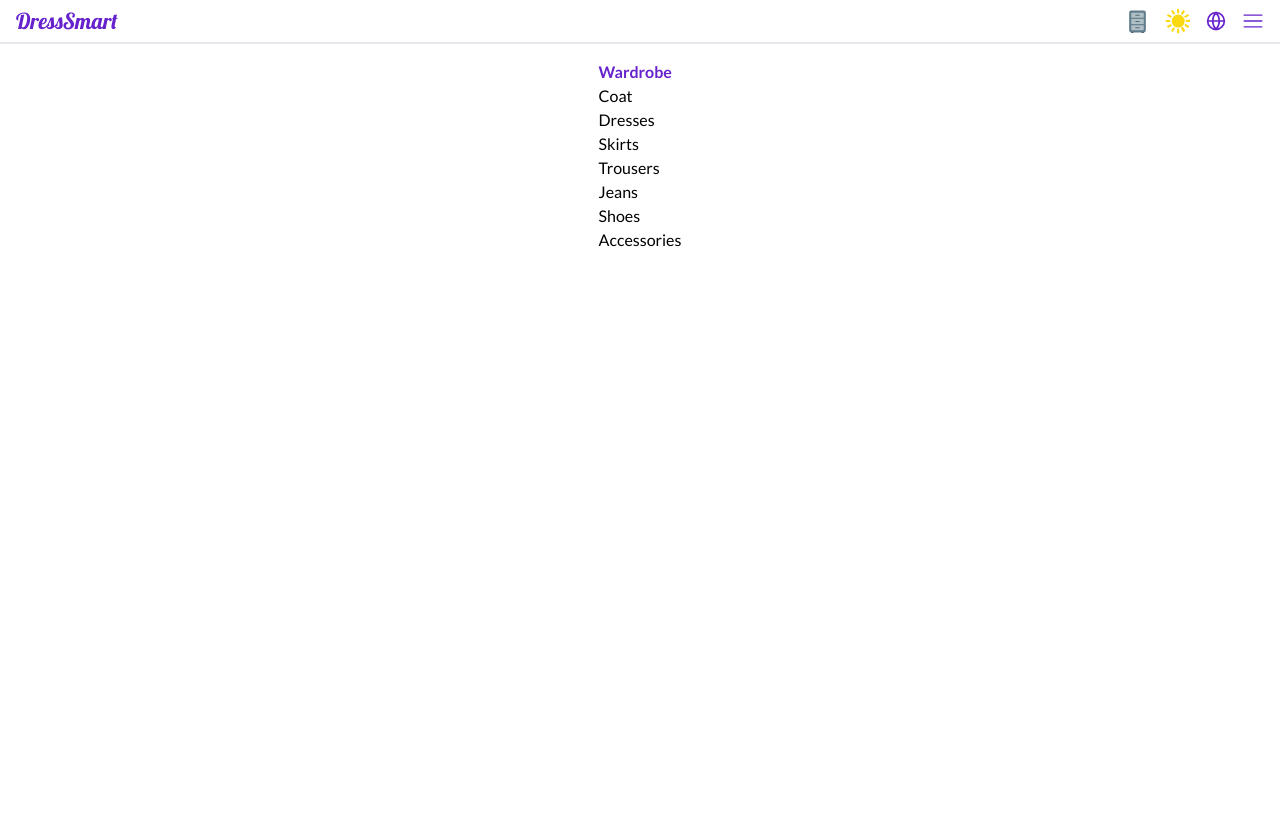
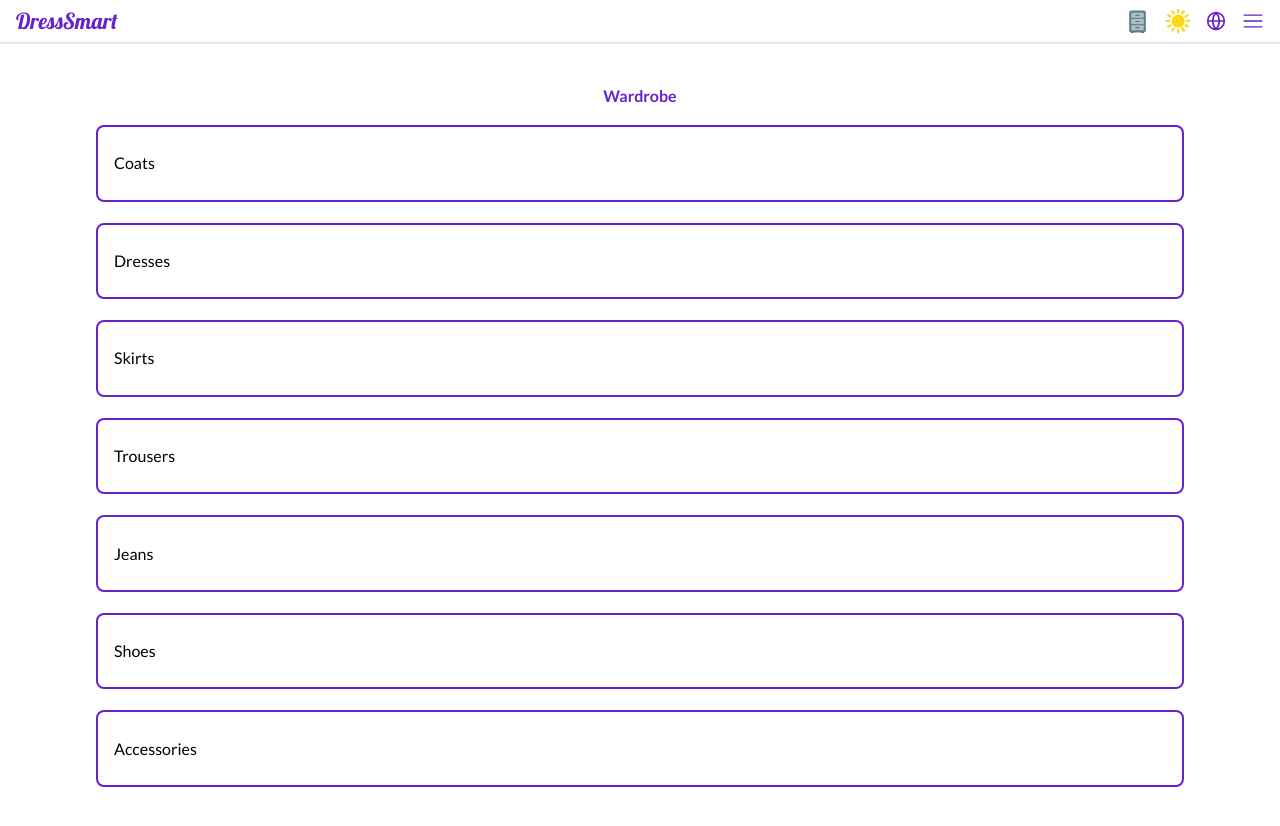
Before and after one commit to Xiaoru-Sun/dress-smart-fe, a React (Vite) app: page /wardrobe in a window 1280 px wide. Shown: the top 826 px of the page. Before the commit the page ends 800 px from the top, so only its background shows below. Built offline with nearby package versions, Linux system fonts and the light colour scheme.

Commit message:
adds basic styling on wardrobe page and category card component

```diff
--- a/src/components/CategoryCard.tsx
+++ b/src/components/CategoryCard.tsx
@@ -3,7 +3,11 @@ type CategoryCardProp = {
 };
 
 const CategoryCard = ({ categoryObject }: CategoryCardProp) => {
-  return <div>{categoryObject.category}</div>;
+  return (
+    <>
+      <div className="ml-4">{categoryObject.category}</div>
+    </>
+  );
 };
 
 export default CategoryCard;
--- a/src/pages/Wardrobe.tsx
+++ b/src/pages/Wardrobe.tsx
@@ -2,7 +2,7 @@ import CategoryCard from "../components/CategoryCard";
 
 const Wardrobe = () => {
   const wardrobeDummyData = [
-    { id: 1, category: "Coat" },
+    { id: 1, category: "Coats" },
     { id: 2, category: "Dresses" },
     { id: 3, category: "Skirts" },
     { id: 4, category: "Trousers" },
@@ -11,14 +11,15 @@ const Wardrobe = () => {
     { id: 7, category: "Accessories" },
   ];
   return (
-    <div>
-      <h1 className="text-[16px] text-secondary font-semibold mt-4 ">
-        Wardrobe
-      </h1>
-      <div>
+    <div className="flex flex-col items-center justify-center w-full h-screen">
+      <h1 className="text-[16px] text-secondary font-semibold">Wardrobe</h1>
+      <div className="h-[87%] flex flex-col w-[85%] justify-evenly ">
         {wardrobeDummyData.map((categoryObject, index) => {
           return (
-            <div key={index}>
+            <div
+              className="h-[11%] mt-1 mb-1 rounded-lg border-secondary border-solid border-2 flex items-center"
+              key={index}
+            >
               <CategoryCard categoryObject={categoryObject} />
             </div>
           );
```
